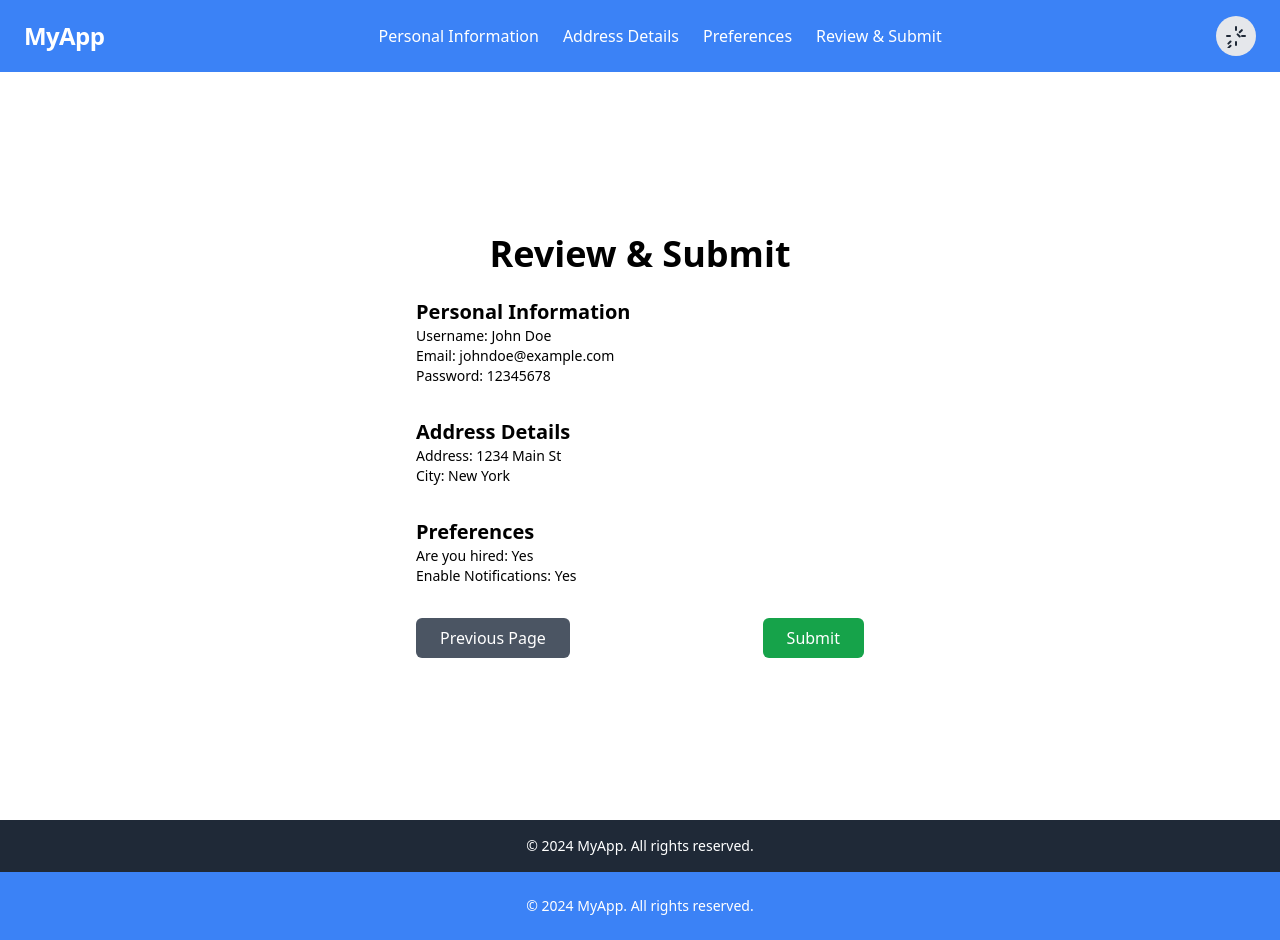
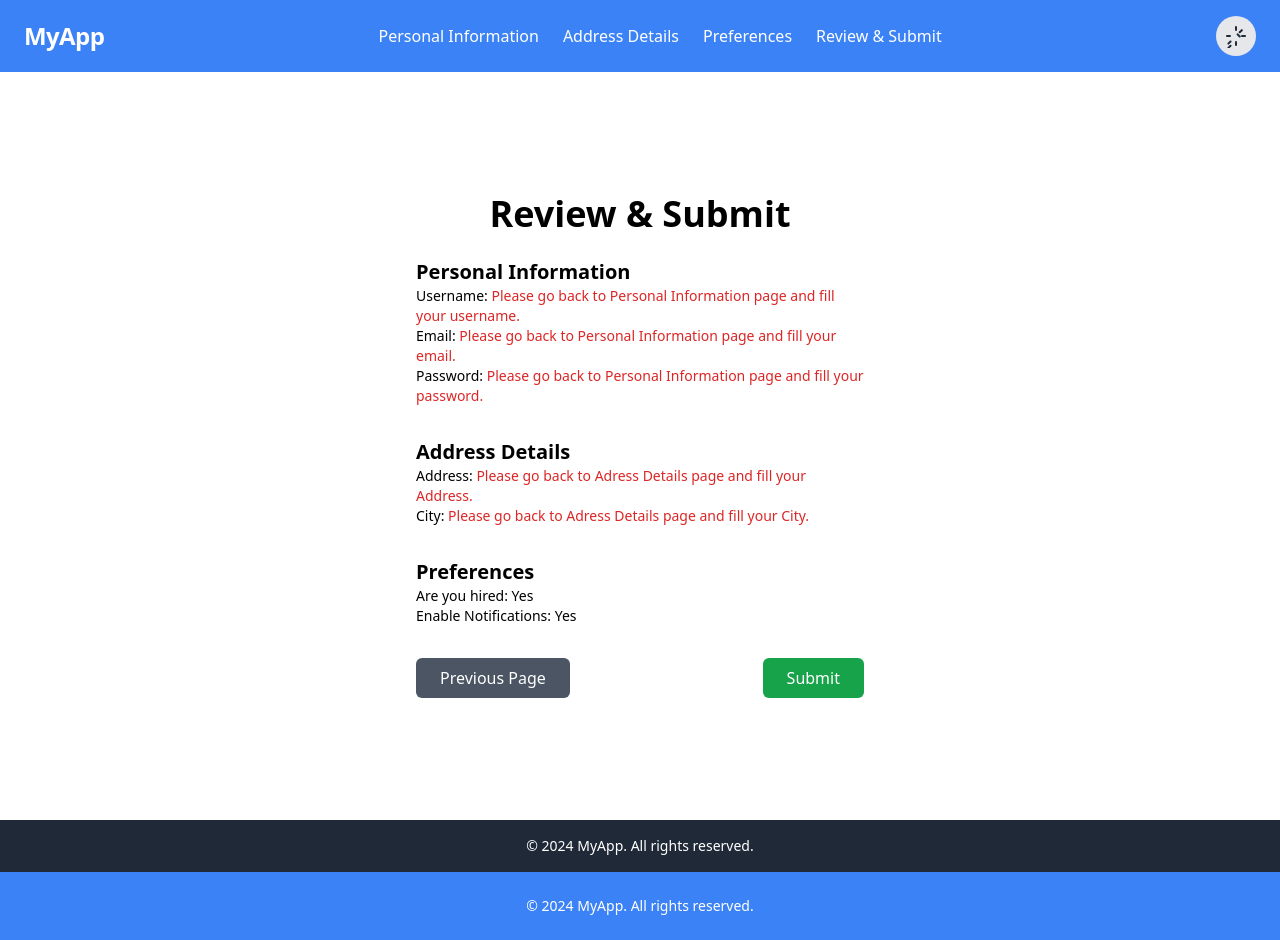
Before and after one commit to arjit88/form-validation, a React (Vite) app: page /review in a window 1280 px wide. Built offline with nearby package versions, Linux system fonts and the light colour scheme.

Commit message:
Make the address detail component interactive

```diff
--- a/src/components/pages/AddressDetails.jsx
+++ b/src/components/pages/AddressDetails.jsx
@@ -1,7 +1,16 @@
 import React from "react";
-import { Link } from "react-router-dom";
+import { Link, useNavigate } from "react-router-dom";
+import useFormContext from "../../utils/UseFormContext";
 
 const AddressDetails = () => {
+  const { details, setDetails } = useFormContext();
+  const navigate = useNavigate();
+
+  const handleSubmit = (e) => {
+    e.preventDefault();
+    navigate("/preferences");
+  };
+
   return (
     <div className="min-h-screen flex flex-col">
       {/* Main content area */}
@@ -13,19 +22,23 @@ const AddressDetails = () => {
           </h1>
 
           {/* Form */}
-          <form className="space-y-6">
+          <form className="space-y-6" onSubmit={handleSubmit}>
             <div>
               <label
-                htmlFor="address"
+                htmlFor="addresss"
                 className="block text-sm font-medium text-black dark:text-white"
               >
-                Address
+                Addresss
               </label>
               <input
                 type="text"
-                id="address"
+                id="addresss"
                 className="w-full px-4 py-2 mt-1 rounded-md bg-gray-100 dark:bg-gray-700 border border-gray-300 dark:border-gray-600 text-black dark:text-white"
                 placeholder="Enter your address"
+                value={details.addresss}
+                onChange={(e) =>
+                  setDetails({ ...details, addresss: e.target.value })
+                }
               />
             </div>
 
@@ -41,11 +54,12 @@ const AddressDetails = () => {
                 id="city"
                 className="w-full px-4 py-2 mt-1 rounded-md bg-gray-100 dark:bg-gray-700 border border-gray-300 dark:border-gray-600 text-black dark:text-white"
                 placeholder="Enter your city"
+                value={details.city}
+                onChange={(e) =>
+                  setDetails({ ...details, city: e.target.value })
+                }
               />
-            </div>
-          </form>
 
-          {/* Submit Button */}
               <div className="flex justify-between mt-8">
                 <Link
                   to="/"
@@ -53,13 +67,15 @@ const AddressDetails = () => {
                 >
                   Previous Page
                 </Link>
-            <Link
-              to="/preferences"
+                <button
+                  type="submit"
                   className="bg-blue-600 text-white py-2 px-6 rounded-md hover:bg-blue-700 transition-colors duration-300"
                 >
                   Submit
-            </Link>
+                </button>
               </div>
+            </div>
+          </form>
         </div>
       </section>
     </div>
--- a/src/components/pages/PersonalInfo.jsx
+++ b/src/components/pages/PersonalInfo.jsx
@@ -8,7 +8,7 @@ const PersonalInfo = () => {
 
   const handleSubmit = (e) => {
     e.preventDefault();
-    console.log(inputs);
+    navigate("/address");
   };
 
   return (
@@ -82,7 +82,6 @@ const PersonalInfo = () => {
               <div className="flex justify-center mt-8">
                 <button
                   type="submit"
-                  onClick={() => navigate("/address")}
                   className="bg-blue-600 text-white py-2 px-6 rounded-md hover:bg-blue-700 transition-colors duration-300"
                 >
                   Submit
--- a/src/components/pages/ReviewSubmit.jsx
+++ b/src/components/pages/ReviewSubmit.jsx
@@ -1,7 +1,10 @@
 import React from "react";
 import { Link } from "react-router-dom";
+import useFormContext from "../../utils/UseFormContext";
 
 const ReviewSubmit = () => {
+  const { inputs, details } = useFormContext();
+
   return (
     <div className="min-h-screen flex flex-col">
       {/* Main content area */}
@@ -19,13 +22,37 @@ const ReviewSubmit = () => {
                 Personal Information
               </h2>
               <p className="text-sm text-black dark:text-white">
-                Username: John Doe
+                Username:{" "}
+                {inputs.userName !== "" ? (
+                  inputs.userName
+                ) : (
+                  <span className="text-red-600">
+                    Please go back to Personal Information page and fill your
+                    username.
+                  </span>
+                )}
               </p>
               <p className="text-sm text-black dark:text-white">
-                Email: johndoe@example.com
+                Email:{" "}
+                {inputs.email !== "" ? (
+                  inputs.email
+                ) : (
+                  <span className="text-red-600">
+                    Please go back to Personal Information page and fill your
+                    email.
+                  </span>
+                )}
               </p>
               <p className="text-sm text-black dark:text-white">
-                Password: 12345678
+                Password:{" "}
+                {inputs.password !== "" ? (
+                  inputs.password
+                ) : (
+                  <span className="text-red-600">
+                    Please go back to Personal Information page and fill your
+                    password.
+                  </span>
+                )}
               </p>
             </div>
 
@@ -34,10 +61,24 @@ const ReviewSubmit = () => {
                 Address Details
               </h2>
               <p className="text-sm text-black dark:text-white">
-                Address: 1234 Main St
+                Address:{" "}
+                {details.addresss !== "" ? (
+                  details.addresss
+                ) : (
+                  <span className="text-red-600">
+                    Please go back to Adress Details page and fill your Address.
+                  </span>
+                )}
               </p>
               <p className="text-sm text-black dark:text-white">
-                City: New York
+                City:{" "}
+                {details.city !== "" ? (
+                  details.city
+                ) : (
+                  <span className="text-red-600">
+                    Please go back to Adress Details page and fill your City.
+                  </span>
+                )}
               </p>
             </div>
 
--- a/src/main.jsx
+++ b/src/main.jsx
@@ -4,10 +4,10 @@ import "./index.css";
 import App from "./App.jsx";
 import { createBrowserRouter, RouterProvider } from "react-router-dom";
 import PersonalInfo from "./components/pages/PersonalInfo.jsx";
-import AddressDetails from "./components/pages/AddressDetails.jsx";
 import Preferences from "./components/pages/Preferences.jsx";
 import ReviewSubmit from "./components/pages/ReviewSubmit.jsx";
 import FormContext from "./utils/FormContext.jsx";
+import AddressDetails from "./components/pages/AddressDetails.jsx";
 
 const router = createBrowserRouter([
   {
--- a/src/utils/FormContext.jsx
+++ b/src/utils/FormContext.jsx
@@ -9,9 +9,16 @@ const FormContext = ({ children }) => {
     password: "",
   });
 
+  const [details, setDetails] = useState({
+    addresss: "",
+    city: "",
+  });
+
   const value = {
     inputs,
     setInputs,
+    details,
+    setDetails,
   };
   return <Context.Provider value={value}>{children}</Context.Provider>;
 };
```
Lines whose indentation alone changed are shown as unchanged.
